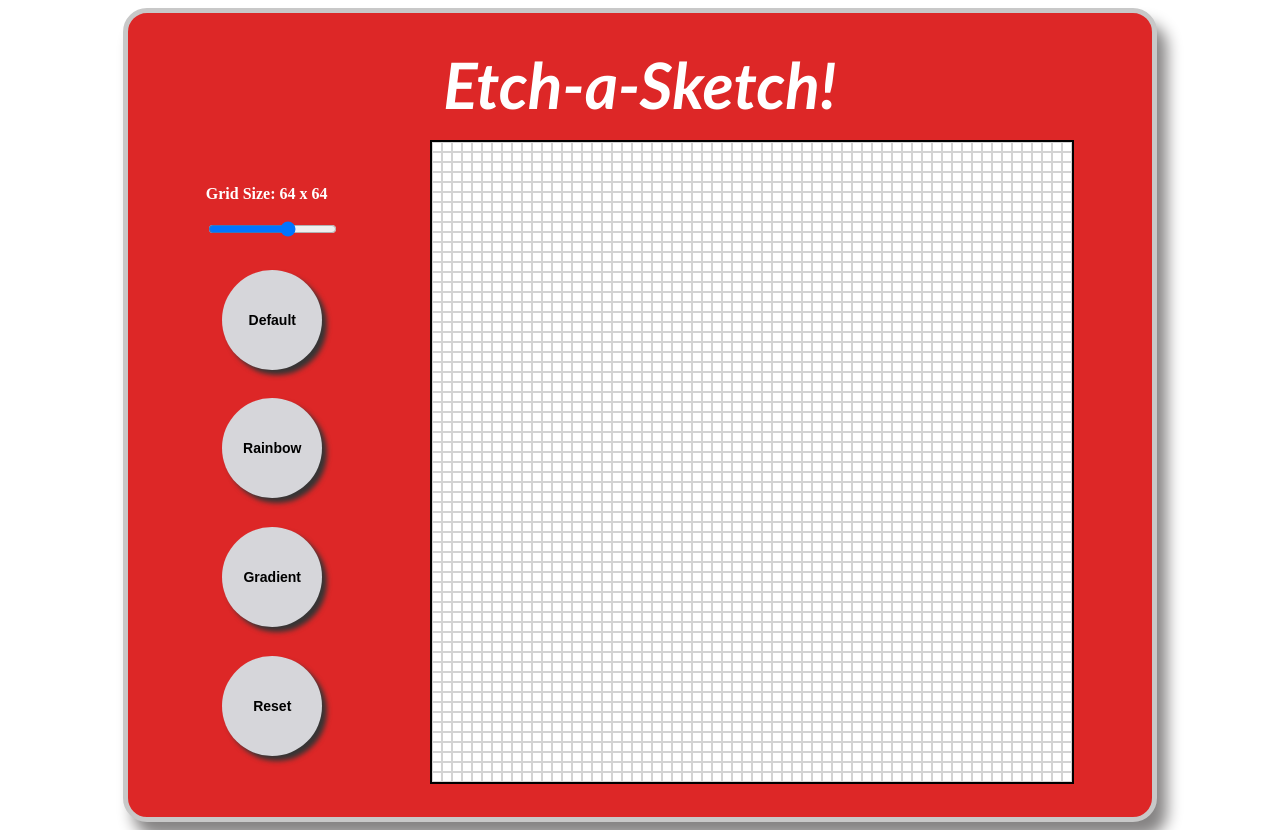
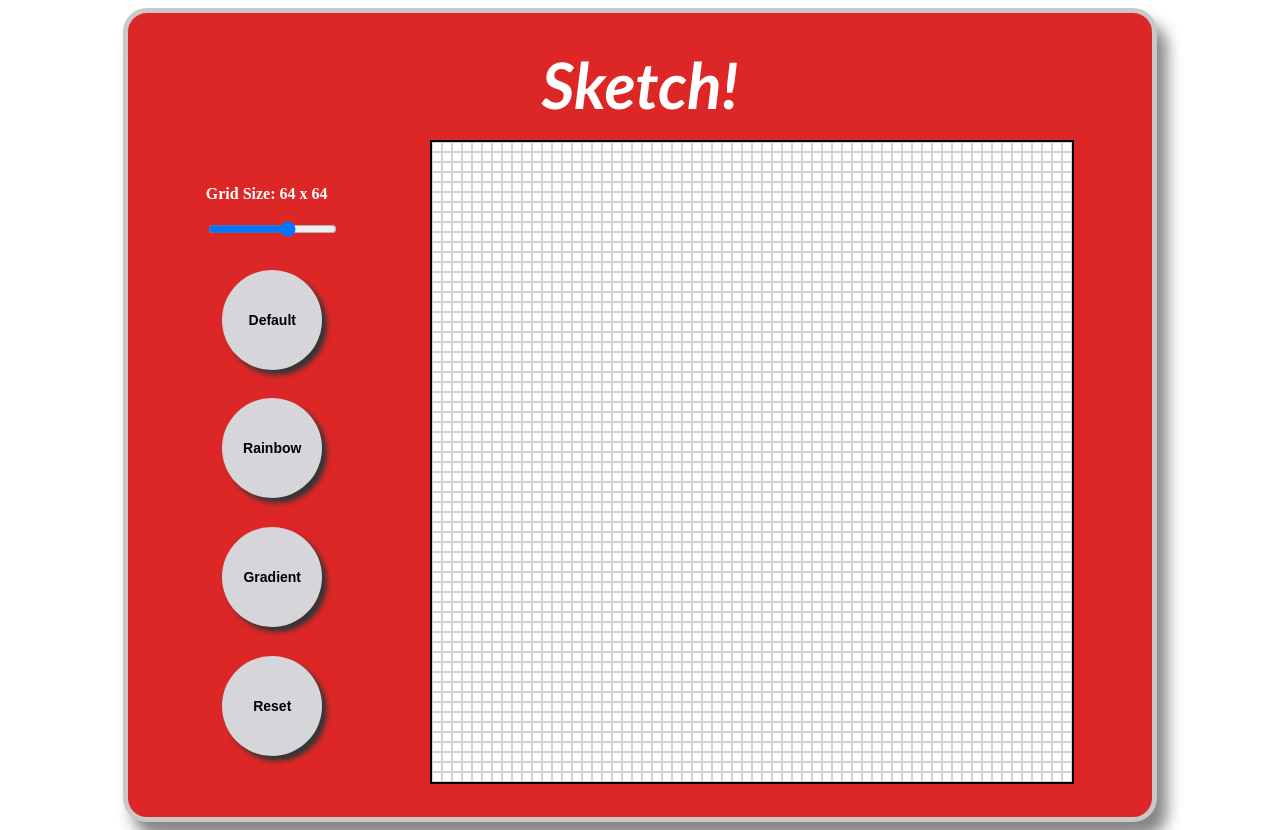
Before and after one commit to DNeel10/etchasketch, a plain HTML site: page index.html in a window 1280 px wide. Drawn offline with Linux system fonts and the light colour scheme.

Commit message:
change name to 'Sketch'

```diff
--- a/index.html
+++ b/index.html
@@ -11,7 +11,7 @@
 <body>
     <div class="container">
         <div id="title">
-            <h1>Etch-a-Sketch!</h1>
+            <h1>Sketch!</h1>
         </div>
         <div class="gridOptionsContainer">
             <div class="optionsContainer">
```
